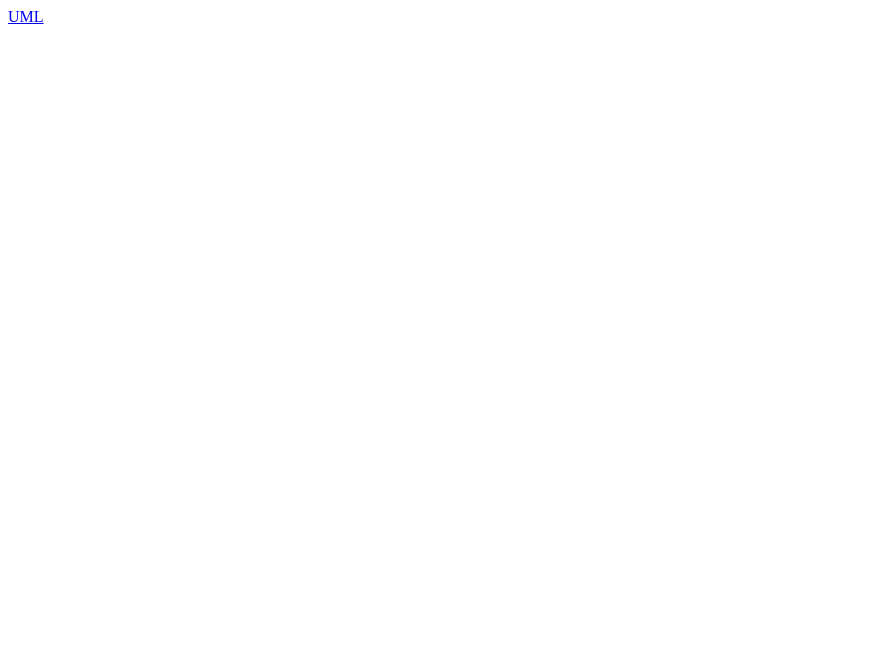
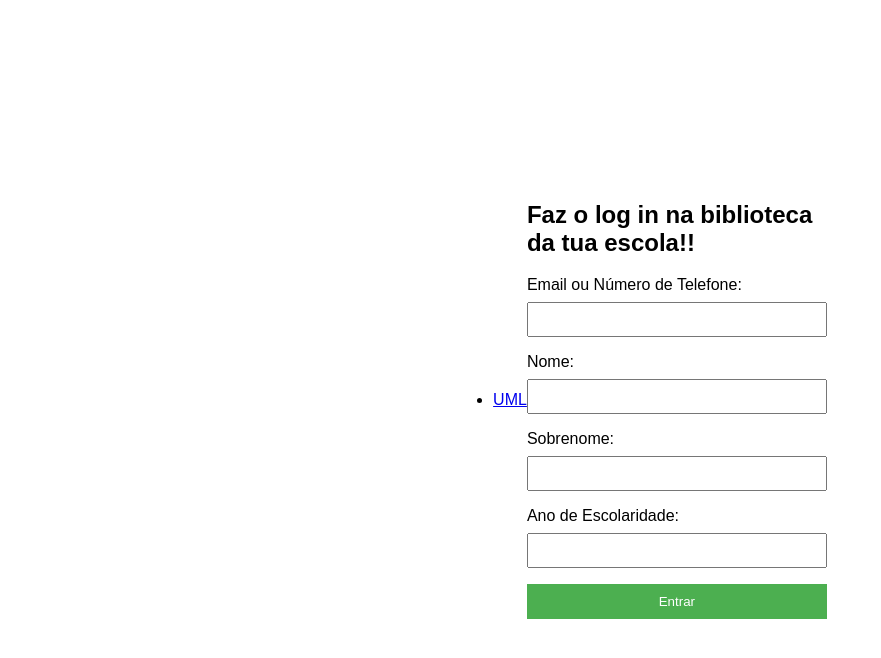
Before and after one commit to oxyzinha/UML, a plain HTML site: page index.html in a window 1280 px wide. Shown: the whole page, without its empty margins (0-881 px from the left). Drawn offline with Linux system fonts and the light colour scheme.

Commit message:
first commit

```diff
--- a/index.html
+++ b/index.html
@@ -3,9 +3,37 @@
 <head>
     <meta charset="UTF-8">
     <meta name="viewport" content="width=device-width, initial-scale=1.0">
-    <title>Document</title>
+    <link rel="stylesheet" href="styles.css">
+    <title>Página de Login</title>
 </head>
 <body>
-    <a href="https://lucid.app/lucidchart/623e6c62-b24b-49da-8b85-c6a6a71a0fb6/edit?viewport_loc=-4981%2C6704%2C37477%2C17795%2C0_0&invitationId=inv_c24cd689-747c-430e-9fbc-568c1e1ce44c"> UML </a>
+    <nav>
+        <!-- Adicione a barra de navegação se desejar -->
+        <ul>
+            <li><a href="https://lucid.app/lucidchart/623e6c62-b24b-49da-8b85-c6a6a71a0fb6/edit?viewport_loc=-4981%2C6704%2C37477%2C17795%2C0_0&invitationId=inv_c24cd689-747c-430e-9fbc-568c1e1ce44c">UML</a></li>
+
+        </ul>
+    </nav>
+
+    <div class="container">
+        <h2>Faz o log in na biblioteca da tua escola!!</h2>
+        <form id="loginForm">
+            <label for="emailPhone">Email ou Número de Telefone:</label>
+            <input type="text" id="emailPhone" name="emailPhone" required>
+
+            <label for="firstName">Nome:</label>
+            <input type="text" id="firstName" name="firstName" required>
+
+            <label for="lastName">Sobrenome:</label>
+            <input type="text" id="lastName" name="lastName" required>
+
+            <label for="grade">Ano de Escolaridade:</label>
+            <input type="text" id="grade" name="grade" required>
+
+            <button type="button" onclick="submitForm()">Entrar</button>
+        </form>
+    </div>
+
+    <script src="script.js"></script>
 </body>
 </html>
--- /dev/null
+++ b/script.js
@@ -0,0 +1,16 @@
+function submitForm() {
+    // Obtenha os valores dos campos
+    var emailPhoneValue = document.getElementById('emailPhone').value;
+    var firstNameValue = document.getElementById('firstName').value;
+    var lastNameValue = document.getElementById('lastName').value;
+    var gradeValue = document.getElementById('grade').value;
+
+    // Faça o que precisar com esses valores, como enviar para um servidor, armazenar no localStorage, etc.
+    console.log("Email/Telefone:", emailPhoneValue);
+    console.log("Nome:", firstNameValue);
+    console.log("Sobrenome:", lastNameValue);
+    console.log("Ano de Escolaridade:", gradeValue);
+
+    // Redirecione para a próxima página
+    window.location.href = "escolhaLivro.html";
+}
--- /dev/null
+++ b/styles.css
@@ -0,0 +1,38 @@
+body {
+    font-family: Arial, sans-serif;
+    display: flex;
+    align-items: center;
+    justify-content: center;
+    height: 100vh;
+    margin: 0;
+}
+
+.container {
+    width: 300px;
+}
+
+form {
+    display: flex;
+    flex-direction: column;
+}
+
+label {
+    margin-bottom: 8px;
+}
+
+input {
+    padding: 8px;
+    margin-bottom: 16px;
+}
+
+button {
+    padding: 10px;
+    background-color: #4caf50;
+    color: white;
+    border: none;
+    cursor: pointer;
+}
+
+button:hover {
+    background-color: #45a049;
+}
```
Also changed, not shown: database.js (added, +25 -0 lines), escolhaLivro.html (added, +31 -0 lines).
